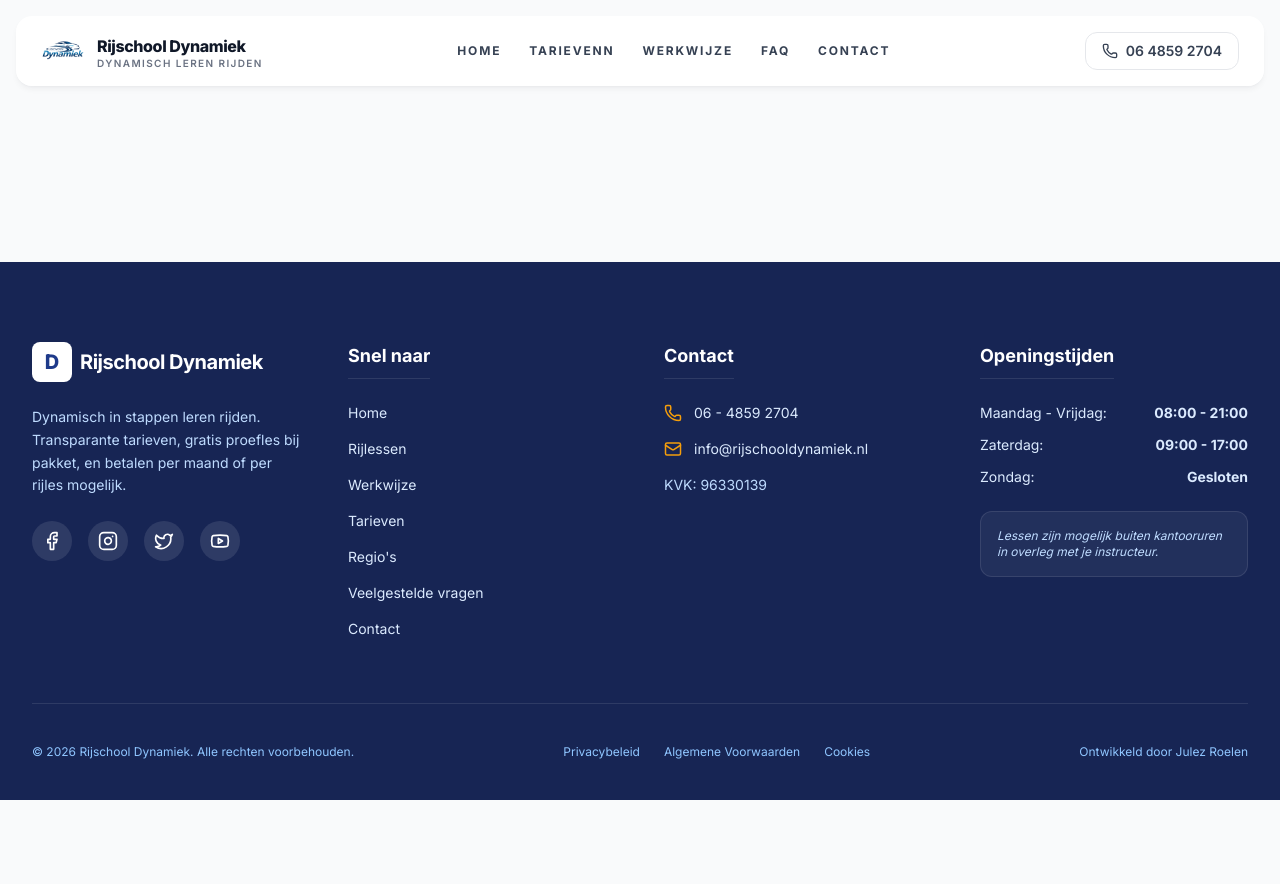
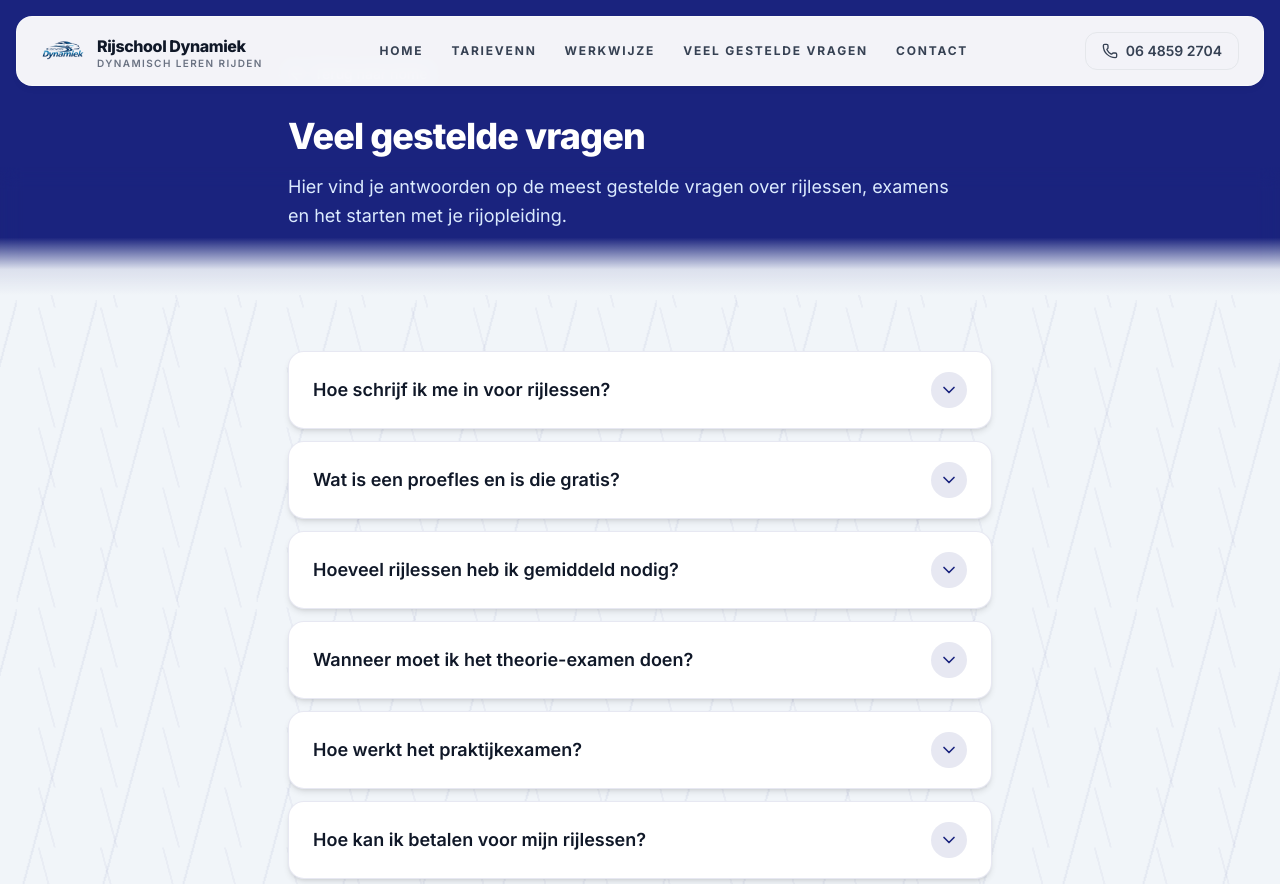
Before and after one commit to jules200769/dynamiek, a React (Vite) app: page /veel-gestelde-vragen in a window 1280 px wide. Shown: the top 884 px of the page. Before the commit the page ends 800 px from the top, so only its background shows below. Built offline with nearby package versions, Linux system fonts and the light colour scheme.

Commit message:
Veel gestelde vragen-pagina, primary kleur #1A237E, FAQ bounce + lijnenpatroon, navbar/Footer
Made-with: Cursor

```diff
--- a/src/App.tsx
+++ b/src/App.tsx
@@ -17,6 +17,7 @@ import Contact from './components/Contact';
 import Footer from './components/Footer';
 import Workwijze from './components/Workwijze';
 import Rijlessen from './pages/Rijlessen';
+import VeelGesteldeVragen from './pages/VeelGesteldeVragen';
 
 export default function App() {
   return (
@@ -52,6 +53,7 @@ export default function App() {
             }
           />
           <Route path="/rijlessen" element={<Rijlessen />} />
+          <Route path="/veel-gestelde-vragen" element={<VeelGesteldeVragen />} />
         </Routes>
       </main>
       <Footer />
--- a/src/components/Footer.tsx
+++ b/src/components/Footer.tsx
@@ -45,7 +45,7 @@ export default function Footer() {
               <li><Link to="/#werkwijze" className="hover:text-secondary transition-colors">Werkwijze</Link></li>
               <li><Link to="/#pricing" className="hover:text-secondary transition-colors">Tarieven</Link></li>
               <li><Link to="/#regions" className="hover:text-secondary transition-colors">Regio's</Link></li>
-              <li><Link to="/#faq" className="hover:text-secondary transition-colors">Veelgestelde vragen</Link></li>
+              <li><Link to="/veel-gestelde-vragen" className="hover:text-secondary transition-colors">Veel gestelde vragen</Link></li>
               <li><Link to="/#contact" className="hover:text-secondary transition-colors">Contact</Link></li>
             </ul>
           </div>
--- a/src/components/Navbar.tsx
+++ b/src/components/Navbar.tsx
@@ -7,7 +7,7 @@ const navLinks = [
   { label: 'Home', to: '/' },
   { label: 'Tarievenn', to: '/rijlessen' },
   { label: 'Werkwijze', to: '/#werkwijze' },
-  { label: 'FAQ', to: '/#faq' },
+  { label: 'Veel gestelde vragen', to: '/veel-gestelde-vragen' },
   { label: 'Contact', to: '/#contact' },
 ];
 
--- a/src/index.css
+++ b/src/index.css
@@ -3,10 +3,15 @@
 
 @theme {
   --font-sans: "Inter", ui-sans-serif, system-ui, sans-serif;
-  --color-primary: #1e3a8a;
-  --color-primary-dark: #172554;
+  --color-primary: #1A237E;
+  --color-primary-dark: #121858;
   --color-secondary: #f59e0b;
   --color-secondary-dark: #d97706;
+}
+
+@keyframes lines-drift {
+  0% { background-position: 0 0, 0 0; }
+  100% { background-position: 80px 0, 0 60px; }
 }
 
 @layer base {
@@ -39,6 +44,28 @@
     scrollbar-width: none;
   }
 
+  /* Subtiel bewegend lijnenpatroon voor lichte achtergronden */
+  .bg-lines-pattern {
+    background-color: rgb(241 245 249);
+    background-image:
+      repeating-linear-gradient(
+        105deg,
+        transparent 0,
+        transparent 78px,
+        rgba(26, 35, 126, 0.06) 78px,
+        rgba(26, 35, 126, 0.06) 80px
+      ),
+      repeating-linear-gradient(
+        -105deg,
+        transparent 0,
+        transparent 58px,
+        rgba(26, 35, 126, 0.04) 58px,
+        rgba(26, 35, 126, 0.04) 60px
+      );
+    background-size: 80px 100%, 100% 60px;
+    animation: lines-drift 28s linear infinite;
+  }
+
   /* GlassSurface op mobile: blur altijd toepassen (SVG-filter werkt niet overal) */
   @media (max-width: 1023px) {
     /* Andere GlassSurface-elementen behouden hetzelfde blur-effect op mobile */
--- /dev/null
+++ b/src/pages/VeelGesteldeVragen.tsx
@@ -0,0 +1,160 @@
+import { useState } from 'react';
+import { Link } from 'react-router-dom';
+import { motion, AnimatePresence } from 'motion/react';
+import { ChevronDown, ArrowLeft } from 'lucide-react';
+
+const faqs = [
+  {
+    question: 'Hoe schrijf ik me in voor rijlessen?',
+    answer: 'Je kunt je eenvoudig inschrijven via onze website door een proefles aan te vragen, of door ons te bellen of te mailen. Na je aanmelding plannen we samen een proefles in. Daarna kies je een lespakket of losse lessen en kun je direct starten.',
+  },
+  {
+    question: 'Wat is een proefles en is die gratis?',
+    answer: 'Tijdens een proefles maak je kennis met je instructeur en de lesauto. We kijken naar je huidige niveau en geven een eerlijk advies over het aantal lessen dat je waarschijnlijk nodig hebt. De proefles is gratis in combinatie met een lespakket. Vraag hem aan via de knop op de homepage.',
+  },
+  {
+    question: 'Hoeveel rijlessen heb ik gemiddeld nodig?',
+    answer: 'Het gemiddelde aantal rijlessen in Nederland ligt rond de 35–40 lessen. Dit verschilt per persoon: ervaring, leertempo en beschikbaarheid spelen een rol. Na je proefles geven we een inschatting op maat.',
+  },
+  {
+    question: 'Wanneer moet ik het theorie-examen doen?',
+    answer: 'Je mag het theorie-examen doen zodra je 16 jaar bent. Het is verstandig om dit ruim vóór je praktijkexamen te halen, zodat je de regels kent tijdens je lessen. Het theoriecertificaat is 1,5 jaar geldig.',
+  },
+  {
+    question: 'Hoe werkt het praktijkexamen?',
+    answer: 'Vanaf 17 jaar mag je het praktijkexamen doen. Het examen duurt ongeveer 55 minuten en wordt afgenomen door het CBR. Je instructeur kan mee rijden. Na het examen hoor je direct of je geslaagd bent. Wij helpen je met de planning en voorbereiding.',
+  },
+  {
+    question: 'Hoe kan ik betalen voor mijn rijlessen?',
+    answer: 'Bij Rijschool Dynamiek kun je flexibel betalen: per maand of zelfs per rijles. Bij de meeste pakketten is betaling in termijnen mogelijk. Zo hoef je niet alles in één keer te betalen en blijft het voor iedereen betaalbaar.',
+  },
+  {
+    question: 'Kan ik losse lessen nemen of moet ik een pakket kiezen?',
+    answer: 'Beide kan. Je kunt losse lessen boeken als je flexibel wilt blijven, of een pakket nemen voor een voordeligere prijs en meer zekerheid. Op de Tarieven-pagina vind je alle pakketten en de prijs voor een losse les.',
+  },
+  {
+    question: 'Hoe lang is de wachttijd voor een examen?',
+    answer: 'De wachttijd voor een praktijkexamen verschilt per regio en seizoen, vaak tussen de paar weken en enkele maanden. We plannen je examen in overleg met je lesplan, zodat je op tijd aan de beurt bent.',
+  },
+  {
+    question: 'Wat als ik niet slaag voor mijn praktijkexamen (herexamen)?',
+    answer: 'Geen zorgen: je kunt gewoon opnieuw examen doen. Sommige pakketten bevatten al een herexamen. Anders boeken we een nieuw examen in. We kijken samen wat er misging en oefenen gericht tot je klaar bent voor een volgende poging.',
+  },
+  {
+    question: 'Hoe snel kan ik beginnen met rijlessen?',
+    answer: 'Vaak kun je binnen een paar dagen al je eerste (proef)les inplannen. We kijken naar jouw agenda en die van de instructeur. Wil je snel starten? Vraag een proefles aan of bel ons direct voor de eerste beschikbare datum.',
+  },
+];
+
+export default function VeelGesteldeVragen() {
+  const [openIndex, setOpenIndex] = useState<number | null>(null);
+
+  return (
+    <div className="min-h-screen">
+      {/* Header: donkerblauw met titel + intro, zachte overgang naar wit */}
+      <div className="relative bg-primary text-white overflow-hidden">
+        <div className="container-custom py-12 md:py-16 max-w-3xl mx-auto relative z-10">
+          <Link
+            to="/"
+            className="inline-flex items-center gap-2 text-white/80 hover:text-white font-medium text-sm mb-8 transition-colors"
+          >
+            <ArrowLeft size={18} />
+            Terug naar home
+          </Link>
+          <h1 className="text-3xl md:text-4xl font-extrabold mb-4 tracking-tight">
+            Veel gestelde vragen
+          </h1>
+          <p className="text-blue-100 text-lg leading-relaxed max-w-2xl">
+            Hier vind je antwoorden op de meest gestelde vragen over rijlessen, examens en het starten met je rijopleiding.
+          </p>
+        </div>
+        {/* Zachte overgang: donkerblauw loopt nog iets verder door, daarna pas fade naar wit */}
+        <div
+          className="absolute bottom-0 left-0 right-0 h-24 md:h-32 pointer-events-none"
+          style={{
+            background: 'linear-gradient(to top, rgb(241 245 249) 0%, rgba(241, 245, 249, 0.9) 20%, transparent 45%, transparent 100%)',
+            backdropFilter: 'blur(10px)',
+            WebkitBackdropFilter: 'blur(10px)',
+          }}
+        />
+      </div>
+
+      {/* Lichte sectie met subtiel bewegend lijnenpatroon */}
+      <div className="relative bg-lines-pattern">
+      <div className="container-custom py-10 md:py-14 max-w-3xl mx-auto relative z-10">
+        <div className="space-y-3">
+          {faqs.map((faq, index) => (
+            <motion.div
+              key={index}
+              initial={{ opacity: 0, y: 28, scale: 0.96 }}
+              whileInView={{ opacity: 1, y: 0, scale: 1 }}
+              viewport={{ once: true, margin: '-30px', amount: 0.2 }}
+              transition={{
+                duration: 0.5,
+                delay: index * 0.06,
+                ease: [0.34, 1.15, 0.64, 1],
+              }}
+              className={`rounded-2xl overflow-hidden transition-all duration-200 shadow-md hover:shadow-lg ${
+                openIndex === index
+                  ? 'bg-white border-2 border-primary/20 ring-2 ring-secondary/30'
+                  : 'bg-white border border-primary/10'
+              }`}
+            >
+              <button
+                type="button"
+                onClick={() => setOpenIndex(openIndex === index ? null : index)}
+                className={`w-full flex items-center justify-between gap-4 px-5 py-5 md:px-6 md:py-5 text-left transition-colors duration-200 ${
+                  openIndex === index ? 'bg-primary/5' : 'hover:bg-primary/5'
+                }`}
+              >
+                <span className={`font-semibold text-base md:text-lg pr-2 ${openIndex === index ? 'text-primary' : 'text-gray-900'}`}>
+                  {faq.question}
+                </span>
+                <span
+                  className={`flex-shrink-0 w-9 h-9 rounded-full flex items-center justify-center transition-all duration-200 ${
+                    openIndex === index
+                      ? 'bg-secondary text-white rotate-180'
+                      : 'bg-primary/10 text-primary'
+                  }`}
+                >
+                  <ChevronDown size={20} />
+                </span>
+              </button>
+              <AnimatePresence>
+                {openIndex === index && (
+                  <motion.div
+                    initial={{ height: 0, opacity: 0 }}
+                    animate={{ height: 'auto', opacity: 1 }}
+                    exit={{ height: 0, opacity: 0 }}
+                    transition={{ duration: 0.25, ease: [0.22, 1, 0.36, 1] }}
+                    className="overflow-hidden"
+                  >
+                    <div className="px-5 pb-5 md:px-6 md:pb-6 pt-0 border-l-4 border-secondary bg-amber-50/50">
+                      <p className="text-gray-700 leading-relaxed text-base pt-4">
+                        {faq.answer}
+                      </p>
+                    </div>
+                  </motion.div>
+                )}
+              </AnimatePresence>
+            </motion.div>
+          ))}
+        </div>
+
+        {/* CTA: donkerblauw blok met oranje knop */}
+        <div className="mt-14 p-6 md:p-8 rounded-2xl bg-primary text-white text-center shadow-xl">
+          <p className="text-blue-100 mb-5">
+            Staat je vraag er niet bij?
+          </p>
+          <Link
+            to="/#contact"
+            className="inline-flex items-center justify-center bg-secondary hover:bg-secondary-dark text-white font-semibold px-6 py-3 rounded-xl transition-colors shadow-lg"
+          >
+            Neem contact op
+          </Link>
+        </div>
+      </div>
+      </div>
+    </div>
+  );
+}
```
